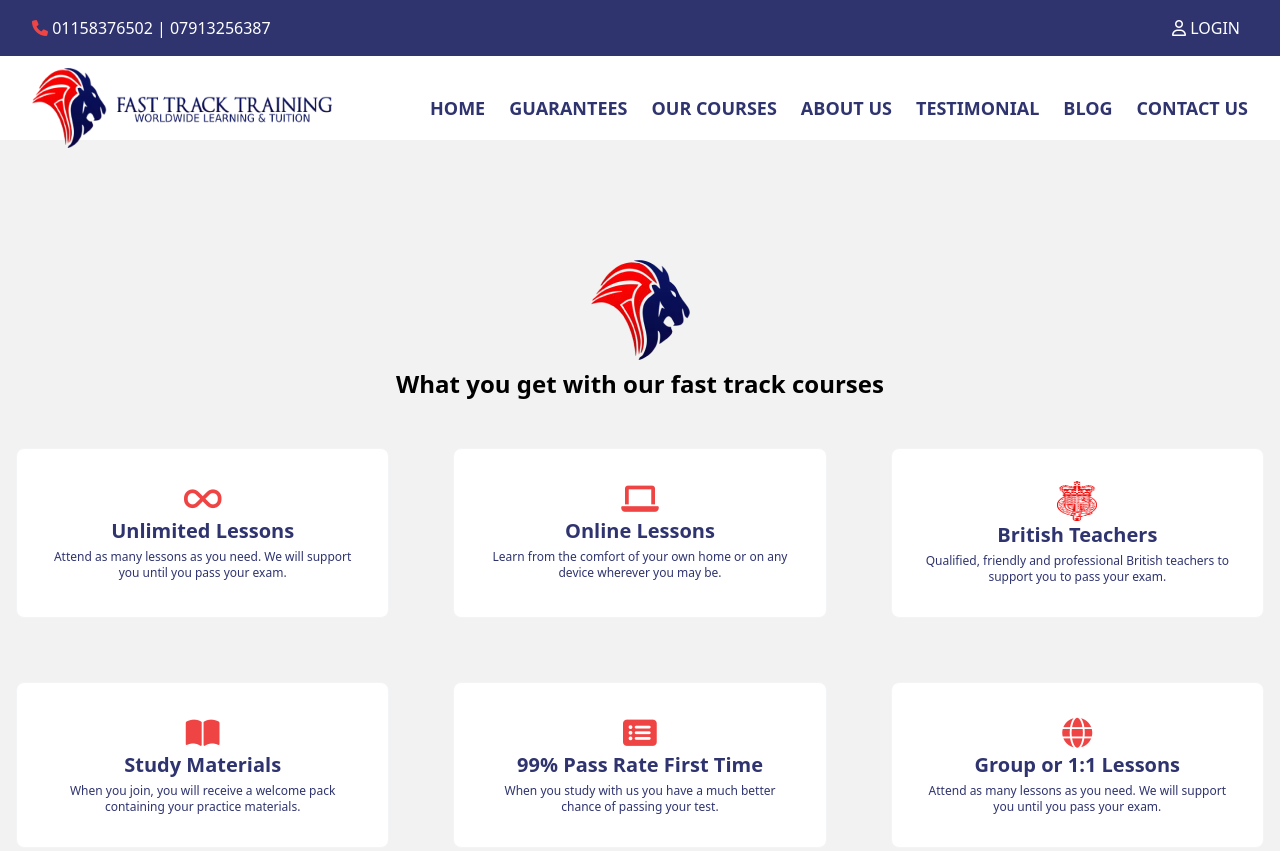
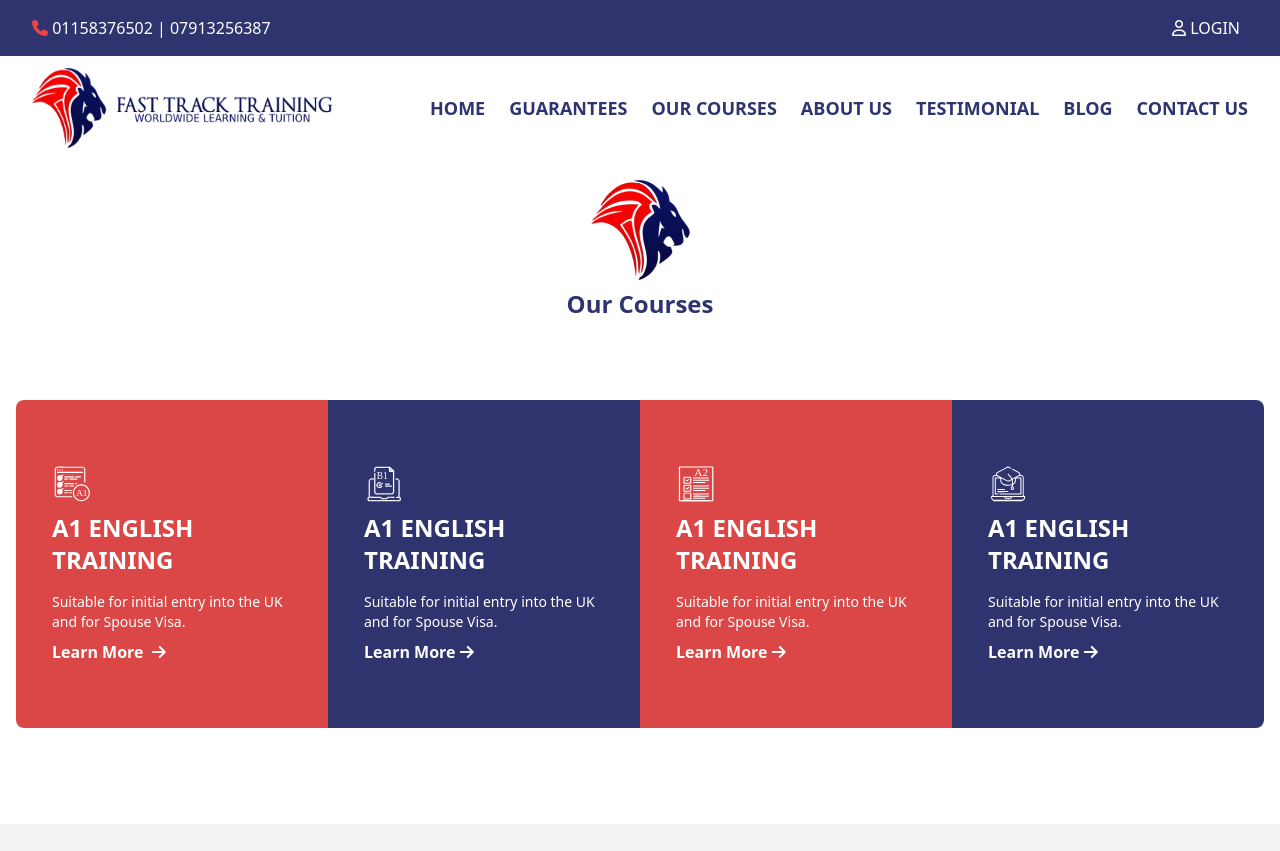
Before and after one commit to Priyanka-Das-Dipa/landing_page, a website: page src/index.html in a window 1280 px wide. Shown: the top 851 px of the page. Drawn offline with nearby package versions, Linux system fonts and the light colour scheme.

Commit message:
Our Courses

```diff
--- a/src/index.html
+++ b/src/index.html
@@ -152,6 +152,64 @@
       </div>
     </header>
 
+    <!-- Our Courses -->
+    <section class="mx-auto max-w-screen-xl px-4 pt-10 pb-24">
+      <div class="items-center space-y-2">
+        <div class="text-center flex items-center justify-center">
+          <img src="./images/Fast-Track-Training-logo_icon.png.webp" alt="" />
+        </div>
+        <p class="font-bold text-2xl text-center text-primary">Our Courses</p>
+      </div>
+      <div class="grid grid-cols-1 md:grid-cols-2 lg:grid-cols-4 pt-20">
+        <!-- card-1 -->
+        <div class="bg-[#db4746] px-9 py-16 rounded-l-lg text-white">
+          <img src="./images/A01.svg" class="size-10" alt="" />
+          <p class="uppercase text-2xl font-bold py-2">A1 ENGLISH TRAINING</p>
+          <p class="text-sm font-normal py-2">
+            Suitable for initial entry into the UK and for Spouse Visa.
+          </p>
+
+          <button class="font-bold">
+            Learn More
+            <i class="fa-solid fa-arrow-right ml-1 text-center"></i>
+          </button>
+        </div>
+        <!-- card-2 -->
+        <div class="bg-[#2f346f] px-9 py-16 text-white">
+          <img src="./images/B01.svg" class="size-10" alt="" />
+          <h1 class="uppercase text-2xl font-bold py-2">A1 ENGLISH TRAINING</h1>
+          <p class="text-sm font-normal py-2">
+            Suitable for initial entry into the UK and for Spouse Visa.
+          </p>
+          <button class="font-bold">
+            Learn More <i class="fa-solid fa-arrow-right"></i>
+          </button>
+        </div>
+        <!-- card-3 -->
+        <div class="bg-[#db4746] px-9 py-16 text-white">
+          <img src="./images/A02.svg" class="size-10" alt="" />
+          <h1 class="uppercase text-2xl font-bold py-2">A1 ENGLISH TRAINING</h1>
+          <p class="text-sm font-normal py-2">
+            Suitable for initial entry into the UK and for Spouse Visa.
+          </p>
+          <button class="font-bold">
+            Learn More <i class="fa-solid fa-arrow-right"></i>
+          </button>
+        </div>
+        <!-- card-4 -->
+        <div class="bg-[#2f346f] px-9 py-16 rounded-r-lg text-white">
+          <img src="./images/Training.svg" class="size-10" alt="" />
+          <h1 class="uppercase text-2xl font-bold py-2">A1 ENGLISH TRAINING</h1>
+          <p class="text-sm font-normal py-2">
+            Suitable for initial entry into the UK and for Spouse Visa.
+          </p>
+          <button class="font-bold">
+            Learn More <i class="fa-solid fa-arrow-right"></i>
+          </button>
+        </div>
+      </div>
+    </section>
+
     <!-- fast track course -->
     <section class="bg-[#F2F2F2] py-20">
       <div class="mx-auto max-w-screen-xl px-4 pt-10 pb-24">
@@ -159,7 +217,7 @@
           <div class="text-center flex items-center justify-center">
             <img src="./images/Fast-Track-Training-logo_icon.png.webp" alt="" />
           </div>
-          <p class="font-bold text-2xl text-center">
+          <p class="font-bold text-2xl text-primary text-center">
             What you get with our fast track courses
           </p>
         </div>
```
Also changed, not shown: src/images/A01.svg (added), src/images/A02.svg (added), src/images/B01.svg (added), src/images/Training.svg (added).
